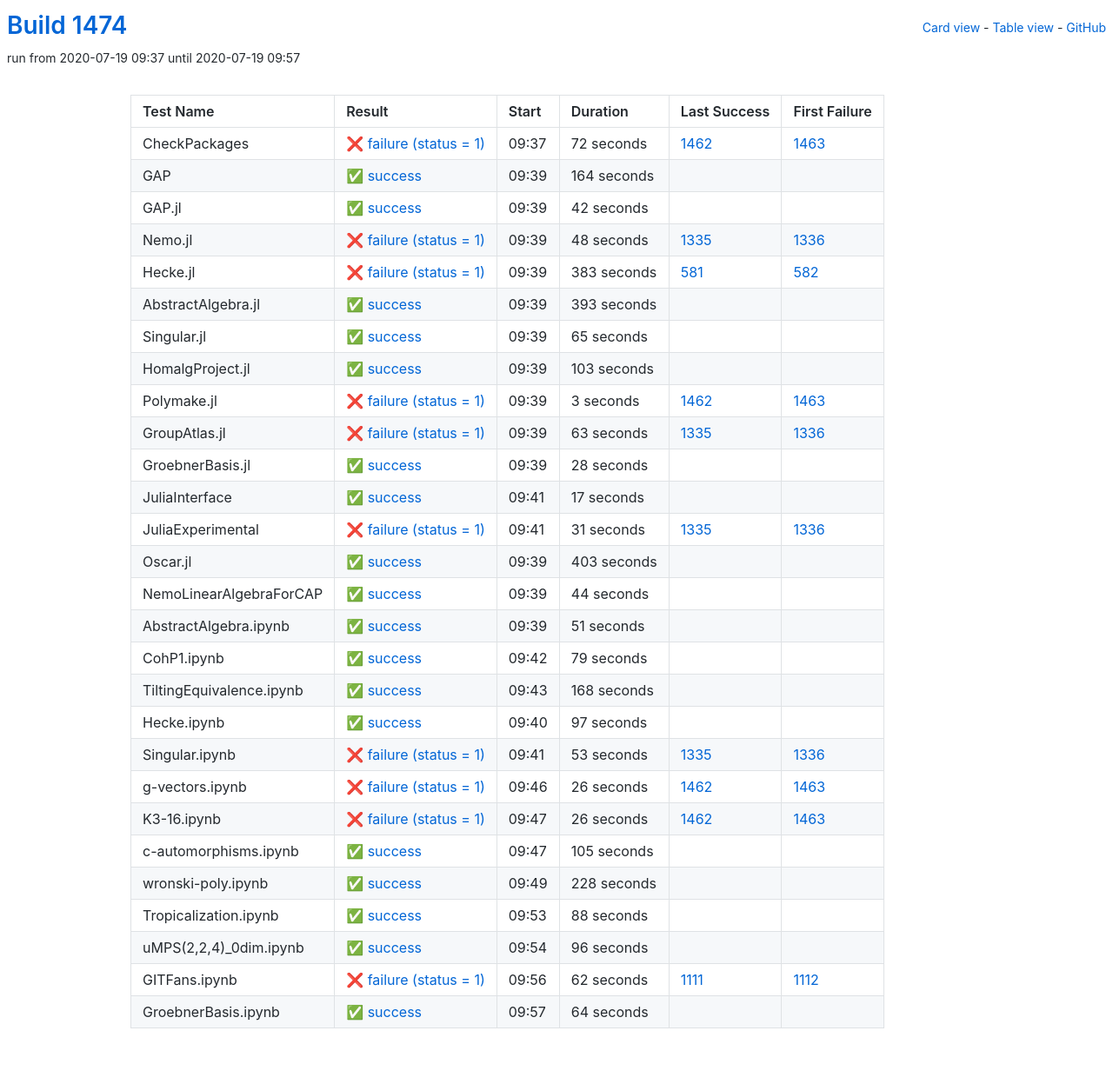
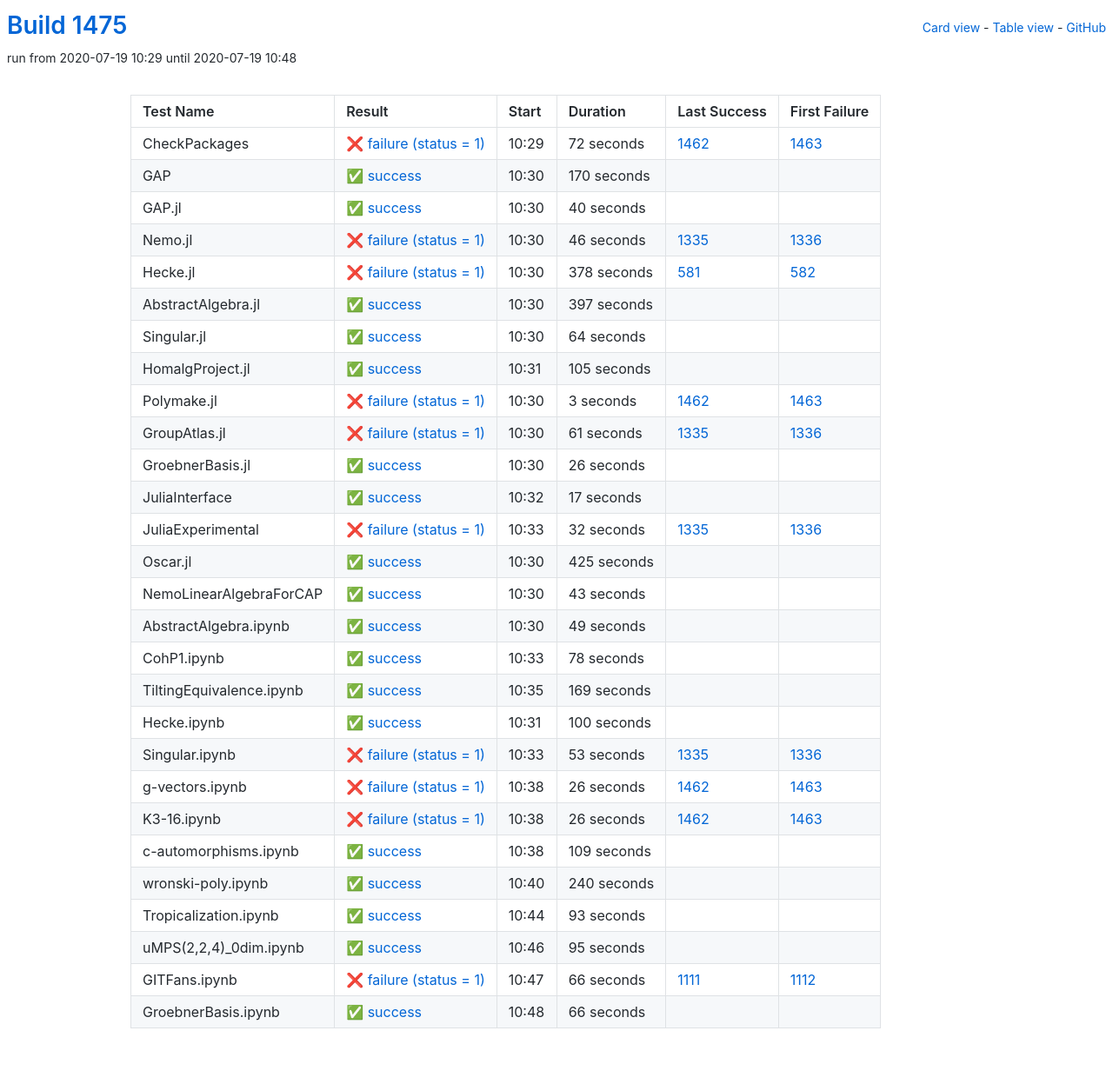
Before and after one commit to oscar-system/oscar-ci-status-1.4, a Jekyll site: the page built from table.html, in a window 1280 px wide. Shown: the whole page at 87% size. Built offline with Jekyll 4.4.1, drawn with Linux system fonts in a browser that asks for light colours.

Commit message:
Build #1475

```diff
--- a/_data/ci.yml
+++ b/_data/ci.yml
@@ -1,6 +1,6 @@
 ---
-build: 1474
-build_url: https://oscarci.mathematik.uni-kl.de/job/oscar-julia-1.4/1474/
+build: 1475
+build_url: https://oscarci.mathematik.uni-kl.de/job/oscar-julia-1.4/1475/
 job: oscar-julia-1.4
 organization: oscar-system
 repo: oscar-ci-status-1.4
@@ -8,8 +8,8 @@ repourl: https://github.com/oscar-system/oscar-ci-status-1.4
 tests:
 - name: CheckPackages
   id: checkpackages
-  log: https://oscarci.mathematik.uni-kl.de/job/oscar-julia-1.4/1474/artifact/logs/build-1474/CheckPackages.log
-  start: 2020-07-19 09:37
+  log: https://oscarci.mathematik.uni-kl.de/job/oscar-julia-1.4/1475/artifact/logs/build-1475/CheckPackages.log
+  start: 2020-07-19 10:29
   success: false
   exitcode: 1
   status: failure
@@ -20,92 +20,92 @@ tests:
   first_failure_url: https://oscarci.mathematik.uni-kl.de/job/oscar-julia-1.4/1463/
 - name: GAP
   id: gap
-  log: https://oscarci.mathematik.uni-kl.de/job/oscar-julia-1.4/1474/artifact/logs/build-1474/GAP.log
-  start: 2020-07-19 09:39
+  log: https://oscarci.mathematik.uni-kl.de/job/oscar-julia-1.4/1475/artifact/logs/build-1475/GAP.log
+  start: 2020-07-19 10:30
   success: true
   exitcode: 0
   status: success
-  duration: 164
+  duration: 170
   last_success: false
   last_success_url:
   first_failure: false
   first_failure_url:
 - name: GAP.jl
   id: gap-jl
-  log: https://oscarci.mathematik.uni-kl.de/job/oscar-julia-1.4/1474/artifact/logs/build-1474/GAP.jl.log
-  start: 2020-07-19 09:39
+  log: https://oscarci.mathematik.uni-kl.de/job/oscar-julia-1.4/1475/artifact/logs/build-1475/GAP.jl.log
+  start: 2020-07-19 10:30
   success: true
   exitcode: 0
   status: success
-  duration: 42
+  duration: 40
   last_success: false
   last_success_url:
   first_failure: false
   first_failure_url:
 - name: Nemo.jl
   id: nemo-jl
-  log: https://oscarci.mathematik.uni-kl.de/job/oscar-julia-1.4/1474/artifact/logs/build-1474/Nemo.jl.log
-  start: 2020-07-19 09:39
+  log: https://oscarci.mathematik.uni-kl.de/job/oscar-julia-1.4/1475/artifact/logs/build-1475/Nemo.jl.log
+  start: 2020-07-19 10:30
   success: false
   exitcode: 1
   status: failure
-  duration: 48
+  duration: 46
   last_success: 1335
   last_success_url: https://oscarci.mathematik.uni-kl.de/job/oscar-julia-1.4/1335/
   first_failure: 1336
   first_failure_url: https://oscarci.mathematik.uni-kl.de/job/oscar-julia-1.4/1336/
 - name: Hecke.jl
   id: hecke-jl
-  log: https://oscarci.mathematik.uni-kl.de/job/oscar-julia-1.4/1474/artifact/logs/build-1474/Hecke.jl.log
-  start: 2020-07-19 09:39
+  log: https://oscarci.mathematik.uni-kl.de/job/oscar-julia-1.4/1475/artifact/logs/build-1475/Hecke.jl.log
+  start: 2020-07-19 10:30
   success: false
   exitcode: 1
   status: failure
-  duration: 383
+  duration: 378
   last_success: 581
   last_success_url: https://oscarci.mathematik.uni-kl.de/job/oscar-julia-1.4/581/
   first_failure: 582
   first_failure_url: https://oscarci.mathematik.uni-kl.de/job/oscar-julia-1.4/582/
 - name: AbstractAlgebra.jl
   id: abstractalgebra-jl
-  log: https://oscarci.mathematik.uni-kl.de/job/oscar-julia-1.4/1474/artifact/logs/build-1474/AbstractAlgebra.jl.log
-  start: 2020-07-19 09:39
+  log: https://oscarci.mathematik.uni-kl.de/job/oscar-julia-1.4/1475/artifact/logs/build-1475/AbstractAlgebra.jl.log
+  start: 2020-07-19 10:30
   success: true
   exitcode: 0
   status: success
-  duration: 393
+  duration: 397
   last_success: false
   last_success_url:
   first_failure: false
   first_failure_url:
 - name: Singular.jl
   id: singular-jl
-  log: https://oscarci.mathematik.uni-kl.de/job/oscar-julia-1.4/1474/artifact/logs/build-1474/Singular.jl.log
-  start: 2020-07-19 09:39
+  log: https://oscarci.mathematik.uni-kl.de/job/oscar-julia-1.4/1475/artifact/logs/build-1475/Singular.jl.log
+  start: 2020-07-19 10:30
   success: true
   exitcode: 0
   status: success
-  duration: 65
+  duration: 64
   last_success: false
   last_success_url:
   first_failure: false
   first_failure_url:
 - name: HomalgProject.jl
   id: homalgproject-jl
-  log: https://oscarci.mathematik.uni-kl.de/job/oscar-julia-1.4/1474/artifact/logs/build-1474/HomalgProject.jl.log
-  start: 2020-07-19 09:39
+  log: https://oscarci.mathematik.uni-kl.de/job/oscar-julia-1.4/1475/artifact/logs/build-1475/HomalgProject.jl.log
+  start: 2020-07-19 10:31
   success: true
   exitcode: 0
   status: success
-  duration: 103
+  duration: 105
   last_success: false
   last_success_url:
   first_failure: false
   first_failure_url:
 - name: Polymake.jl
   id: polymake-jl
-  log: https://oscarci.mathematik.uni-kl.de/job/oscar-julia-1.4/1474/artifact/logs/build-1474/Polymake.jl.log
-  start: 2020-07-19 09:39
+  log: https://oscarci.mathematik.uni-kl.de/job/oscar-julia-1.4/1475/artifact/logs/build-1475/Polymake.jl.log
+  start: 2020-07-19 10:30
   success: false
   exitcode: 1
   status: failure
@@ -116,32 +116,32 @@ tests:
   first_failure_url: https://oscarci.mathematik.uni-kl.de/job/oscar-julia-1.4/1463/
 - name: GroupAtlas.jl
   id: groupatlas-jl
-  log: https://oscarci.mathematik.uni-kl.de/job/oscar-julia-1.4/1474/artifact/logs/build-1474/GroupAtlas.jl.log
-  start: 2020-07-19 09:39
+  log: https://oscarci.mathematik.uni-kl.de/job/oscar-julia-1.4/1475/artifact/logs/build-1475/GroupAtlas.jl.log
+  start: 2020-07-19 10:30
   success: false
   exitcode: 1
   status: failure
-  duration: 63
+  duration: 61
   last_success: 1335
   last_success_url: https://oscarci.mathematik.uni-kl.de/job/oscar-julia-1.4/1335/
   first_failure: 1336
   first_failure_url: https://oscarci.mathematik.uni-kl.de/job/oscar-julia-1.4/1336/
 - name: GroebnerBasis.jl
   id: groebnerbasis-jl
-  log: https://oscarci.mathematik.uni-kl.de/job/oscar-julia-1.4/1474/artifact/logs/build-1474/GroebnerBasis.jl.log
-  start: 2020-07-19 09:39
+  log: https://oscarci.mathematik.uni-kl.de/job/oscar-julia-1.4/1475/artifact/logs/build-1475/GroebnerBasis.jl.log
+  start: 2020-07-19 10:30
   success: true
   exitcode: 0
   status: success
-  duration: 28
+  duration: 26
   last_success: false
   last_success_url:
   first_failure: false
   first_failure_url:
 - name: JuliaInterface
   id: juliainterface
-  log: https://oscarci.mathematik.uni-kl.de/job/oscar-julia-1.4/1474/artifact/logs/build-1474/JuliaInterface.log
-  start: 2020-07-19 09:41
+  log: https://oscarci.mathematik.uni-kl.de/job/oscar-julia-1.4/1475/artifact/logs/build-1475/JuliaInterface.log
+  start: 2020-07-19 10:32
   success: true
   exitcode: 0
   status: success
@@ -152,92 +152,92 @@ tests:
   first_failure_url:
 - name: JuliaExperimental
   id: juliaexperimental
-  log: https://oscarci.mathematik.uni-kl.de/job/oscar-julia-1.4/1474/artifact/logs/build-1474/JuliaExperimental.log
-  start: 2020-07-19 09:41
+  log: https://oscarci.mathematik.uni-kl.de/job/oscar-julia-1.4/1475/artifact/logs/build-1475/JuliaExperimental.log
+  start: 2020-07-19 10:33
   success: false
   exitcode: 1
   status: failure
-  duration: 31
+  duration: 32
   last_success: 1335
   last_success_url: https://oscarci.mathematik.uni-kl.de/job/oscar-julia-1.4/1335/
   first_failure: 1336
   first_failure_url: https://oscarci.mathematik.uni-kl.de/job/oscar-julia-1.4/1336/
 - name: Oscar.jl
   id: oscar-jl
-  log: https://oscarci.mathematik.uni-kl.de/job/oscar-julia-1.4/1474/artifact/logs/build-1474/Oscar.jl.log
-  start: 2020-07-19 09:39
+  log: https://oscarci.mathematik.uni-kl.de/job/oscar-julia-1.4/1475/artifact/logs/build-1475/Oscar.jl.log
+  start: 2020-07-19 10:30
   success: true
   exitcode: 0
   status: success
-  duration: 403
+  duration: 425
   last_success: false
   last_success_url:
   first_failure: false
   first_failure_url:
 - name: NemoLinearAlgebraForCAP
   id: nemolinearalgebraforcap
-  log: https://oscarci.mathematik.uni-kl.de/job/oscar-julia-1.4/1474/artifact/logs/build-1474/NemoLinearAlgebraForCAP.log
-  start: 2020-07-19 09:39
+  log: https://oscarci.mathematik.uni-kl.de/job/oscar-julia-1.4/1475/artifact/logs/build-1475/NemoLinearAlgebraForCAP.log
+  start: 2020-07-19 10:30
   success: true
   exitcode: 0
   status: success
-  duration: 44
+  duration: 43
   last_success: false
   last_success_url:
   first_failure: false
   first_failure_url:
 - name: AbstractAlgebra.ipynb
   id: abstractalgebra-ipynb
-  log: https://oscarci.mathematik.uni-kl.de/job/oscar-julia-1.4/1474/artifact/logs/build-1474/AbstractAlgebra.ipynb.log
-  start: 2020-07-19 09:39
+  log: https://oscarci.mathematik.uni-kl.de/job/oscar-julia-1.4/1475/artifact/logs/build-1475/AbstractAlgebra.ipynb.log
+  start: 2020-07-19 10:30
   success: true
   exitcode: 0
   status: success
-  duration: 51
+  duration: 49
   last_success: false
   last_success_url:
   first_failure: false
   first_failure_url:
 - name: CohP1.ipynb
   id: cohp1-ipynb
-  log: https://oscarci.mathematik.uni-kl.de/job/oscar-julia-1.4/1474/artifact/logs/build-1474/CohP1.ipynb.log
-  start: 2020-07-19 09:42
+  log: https://oscarci.mathematik.uni-kl.de/job/oscar-julia-1.4/1475/artifact/logs/build-1475/CohP1.ipynb.log
+  start: 2020-07-19 10:33
   success: true
   exitcode: 0
   status: success
-  duration: 79
+  duration: 78
   last_success: false
   last_success_url:
   first_failure: false
   first_failure_url:
 - name: TiltingEquivalence.ipynb
   id: tiltingequivalence-ipynb
-  log: https://oscarci.mathematik.uni-kl.de/job/oscar-julia-1.4/1474/artifact/logs/build-1474/TiltingEquivalence.ipynb.log
-  start: 2020-07-19 09:43
+  log: https://oscarci.mathematik.uni-kl.de/job/oscar-julia-1.4/1475/artifact/logs/build-1475/TiltingEquivalence.ipynb.log
+  start: 2020-07-19 10:35
   success: true
   exitcode: 0
   status: success
-  duration: 168
+  duration: 169
   last_success: false
   last_success_url:
   first_failure: false
   first_failure_url:
 - name: Hecke.ipynb
   id: hecke-ipynb
-  log: https://oscarci.mathematik.uni-kl.de/job/oscar-julia-1.4/1474/artifact/logs/build-1474/Hecke.ipynb.log
-  start: 2020-07-19 09:40
+  log: https://oscarci.mathematik.uni-kl.de/job/oscar-julia-1.4/1475/artifact/logs/build-1475/Hecke.ipynb.log
+  start: 2020-07-19 10:31
   success: true
   exitcode: 0
   status: success
-  duration: 97
+  duration: 100
   last_success: false
   last_success_url:
   first_failure: false
   first_failure_url:
 - name: Singular.ipynb
   id: singular-ipynb
-  log: https://oscarci.mathematik.uni-kl.de/job/oscar-julia-1.4/1474/artifact/logs/build-1474/Singular.ipynb.log
-  start: 2020-07-19 09:41
+  log: https://oscarci.mathematik.uni-kl.de/job/oscar-julia-1.4/1475/artifact/logs/build-1475/Singular.ipynb.log
+  start: 2020-07-19 10:33
   success: false
   exitcode: 1
   status: failure
@@ -248,8 +248,8 @@ tests:
   first_failure_url: https://oscarci.mathematik.uni-kl.de/job/oscar-julia-1.4/1336/
 - name: g-vectors.ipynb
   id: g-vectors-ipynb
-  log: https://oscarci.mathematik.uni-kl.de/job/oscar-julia-1.4/1474/artifact/logs/build-1474/g-vectors.ipynb.log
-  start: 2020-07-19 09:46
+  log: https://oscarci.mathematik.uni-kl.de/job/oscar-julia-1.4/1475/artifact/logs/build-1475/g-vectors.ipynb.log
+  start: 2020-07-19 10:38
   success: false
   exitcode: 1
   status: failure
@@ -260,8 +260,8 @@ tests:
   first_failure_url: https://oscarci.mathematik.uni-kl.de/job/oscar-julia-1.4/1463/
 - name: K3-16.ipynb
   id: k3-16-ipynb
-  log: https://oscarci.mathematik.uni-kl.de/job/oscar-julia-1.4/1474/artifact/logs/build-1474/K3-16.ipynb.log
-  start: 2020-07-19 09:47
+  log: https://oscarci.mathematik.uni-kl.de/job/oscar-julia-1.4/1475/artifact/logs/build-1475/K3-16.ipynb.log
+  start: 2020-07-19 10:38
   success: false
   exitcode: 1
   status: failure
@@ -272,72 +272,72 @@ tests:
   first_failure_url: https://oscarci.mathematik.uni-kl.de/job/oscar-julia-1.4/1463/
 - name: c-automorphisms.ipynb
   id: c-automorphisms-ipynb
-  log: https://oscarci.mathematik.uni-kl.de/job/oscar-julia-1.4/1474/artifact/logs/build-1474/c-automorphisms.ipynb.log
-  start: 2020-07-19 09:47
+  log: https://oscarci.mathematik.uni-kl.de/job/oscar-julia-1.4/1475/artifact/logs/build-1475/c-automorphisms.ipynb.log
+  start: 2020-07-19 10:38
   success: true
   exitcode: 0
   status: success
-  duration: 105
+  duration: 109
   last_success: false
   last_success_url:
   first_failure: false
   first_failure_url:
 - name: wronski-poly.ipynb
   id: wronski-poly-ipynb
-  log: https://oscarci.mathematik.uni-kl.de/job/oscar-julia-1.4/1474/artifact/logs/build-1474/wronski-poly.ipynb.log
-  start: 2020-07-19 09:49
+  log: https://oscarci.mathematik.uni-kl.de/job/oscar-julia-1.4/1475/artifact/logs/build-1475/wronski-poly.ipynb.log
+  start: 2020-07-19 10:40
   success: true
   exitcode: 0
   status: success
-  duration: 228
+  duration: 240
   last_success: false
   last_success_url:
   first_failure: false
   first_failure_url:
 - name: Tropicalization.ipynb
   id: tropicalization-ipynb
-  log: https://oscarci.mathematik.uni-kl.de/job/oscar-julia-1.4/1474/artifact/logs/build-1474/Tropicalization.ipynb.log
-  start: 2020-07-19 09:53
+  log: https://oscarci.mathematik.uni-kl.de/job/oscar-julia-1.4/1475/artifact/logs/build-1475/Tropicalization.ipynb.log
+  start: 2020-07-19 10:44
   success: true
   exitcode: 0
   status: success
-  duration: 88
+  duration: 93
   last_success: false
   last_success_url:
   first_failure: false
   first_failure_url:
 - name: uMPS(2,2,4)_0dim.ipynb
   id: umps-2-2-4-0dim-ipynb
-  log: https://oscarci.mathematik.uni-kl.de/job/oscar-julia-1.4/1474/artifact/logs/build-1474/uMPS-2-2-4-_0dim.ipynb.log
-  start: 2020-07-19 09:54
+  log: https://oscarci.mathematik.uni-kl.de/job/oscar-julia-1.4/1475/artifact/logs/build-1475/uMPS-2-2-4-_0dim.ipynb.log
+  start: 2020-07-19 10:46
   success: true
   exitcode: 0
   status: success
-  duration: 96
+  duration: 95
   last_success: false
   last_success_url:
   first_failure: false
   first_failure_url:
 - name: GITFans.ipynb
   id: gitfans-ipynb
-  log: https://oscarci.mathematik.uni-kl.de/job/oscar-julia-1.4/1474/artifact/logs/build-1474/GITFans.ipynb.log
-  start: 2020-07-19 09:56
+  log: https://oscarci.mathematik.uni-kl.de/job/oscar-julia-1.4/1475/artifact/logs/build-1475/GITFans.ipynb.log
+  start: 2020-07-19 10:47
   success: false
   exitcode: 1
   status: failure
-  duration: 62
+  duration: 66
   last_success: 1111
   last_success_url: https://oscarci.mathematik.uni-kl.de/job/oscar-julia-1.4/1111/
   first_failure: 1112
   first_failure_url: https://oscarci.mathematik.uni-kl.de/job/oscar-julia-1.4/1112/
 - name: GroebnerBasis.ipynb
   id: groebnerbasis-ipynb
-  log: https://oscarci.mathematik.uni-kl.de/job/oscar-julia-1.4/1474/artifact/logs/build-1474/GroebnerBasis.ipynb.log
-  start: 2020-07-19 09:57
+  log: https://oscarci.mathematik.uni-kl.de/job/oscar-julia-1.4/1475/artifact/logs/build-1475/GroebnerBasis.ipynb.log
+  start: 2020-07-19 10:48
   success: true
   exitcode: 0
   status: success
-  duration: 64
+  duration: 66
   last_success: false
   last_success_url:
   first_failure: false
```
Also changed, not shown: README.md.
